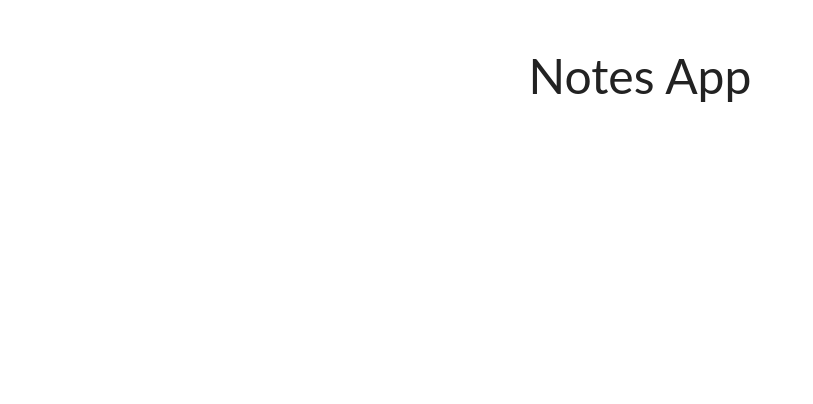
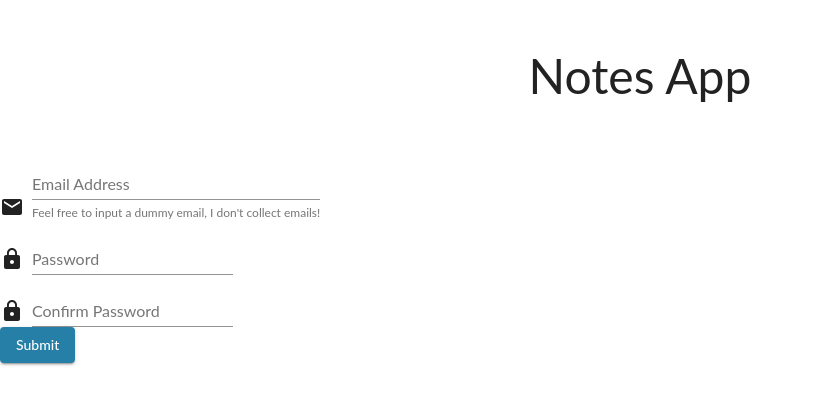
Before and after one commit to denzeltl/notes-app, a React (Create React App) app: page / in a window 1280 px wide. Shown: the top 404 px of the page, without its empty margins (0-813 px from the left). Built offline with nearby package versions, Linux system fonts and the light colour scheme.

Commit message:
Create utils/helpers and signup component

```diff
--- a/src/App.tsx
+++ b/src/App.tsx
@@ -2,6 +2,7 @@ import React from "react";
 import { makeStyles } from "@material-ui/core/styles";
 import { Typography } from "@material-ui/core";
 import "./App.css";
+import Signup from "./components/Signup";
 
 const useStyles = makeStyles((theme) => ({
     root: {},
@@ -23,6 +24,7 @@ const App: React.FC<AppProps> = () => {
                 <Typography variant="h3" component="h1" className={classes.headerTitle}>
                     Notes App
                 </Typography>
+                <Signup />
             </main>
         </div>
     );
--- /dev/null
+++ b/src/components/Signup.tsx
@@ -0,0 +1,53 @@
+import React from "react";
+import { makeStyles, Grid, TextField, Button } from "@material-ui/core";
+import { Email as EmailIcon, Lock as LockIcon } from "@material-ui/icons";
+
+const useStyles = makeStyles((theme) => ({
+    root: {
+        [theme.breakpoints.down("xl")]: {},
+    },
+}));
+
+interface SignupProps {}
+
+const Signup: React.FC<SignupProps> = () => {
+    const classes = useStyles();
+
+    return (
+        <div className={classes.root}>
+            <form className={classes.root} noValidate autoComplete="off">
+                <div>
+                    <Grid container spacing={1} alignItems="flex-end">
+                        <Grid item>
+                            <EmailIcon />
+                        </Grid>
+                        <Grid item>
+                            <TextField id="email-input" label="Email Address" type="email" helperText="Feel free to input a dummy email, I don't collect emails!" />
+                        </Grid>
+                    </Grid>
+                    <Grid container spacing={1} alignItems="flex-end">
+                        <Grid item>
+                            <LockIcon />
+                        </Grid>
+                        <Grid item>
+                            <TextField id="password-input" label="Password" type="password" autoComplete="current-password" />
+                        </Grid>
+                    </Grid>
+                    <Grid container spacing={1} alignItems="flex-end">
+                        <Grid item>
+                            <LockIcon />
+                        </Grid>
+                        <Grid item>
+                            <TextField id="confirm-password-input" label="Confirm Password" type="password" autoComplete="current-password" />
+                        </Grid>
+                    </Grid>
+                    <Button variant="contained" color="primary">
+                        Submit
+                    </Button>
+                </div>
+            </form>
+        </div>
+    );
+};
+
+export default Signup;
```
Also changed, not shown: src/firebase.ts (added, +15 -0 lines), src/helpers.ts (added, +16 -0 lines).
